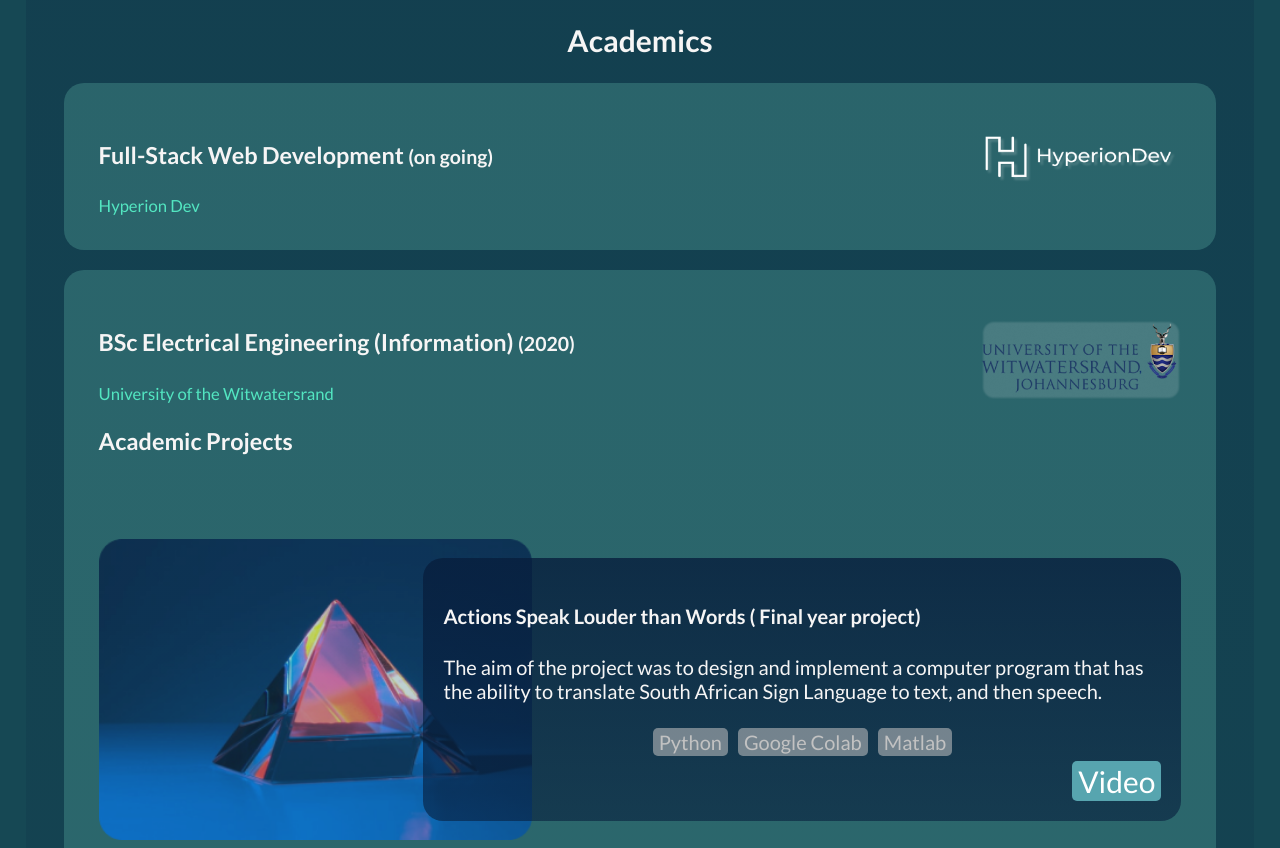
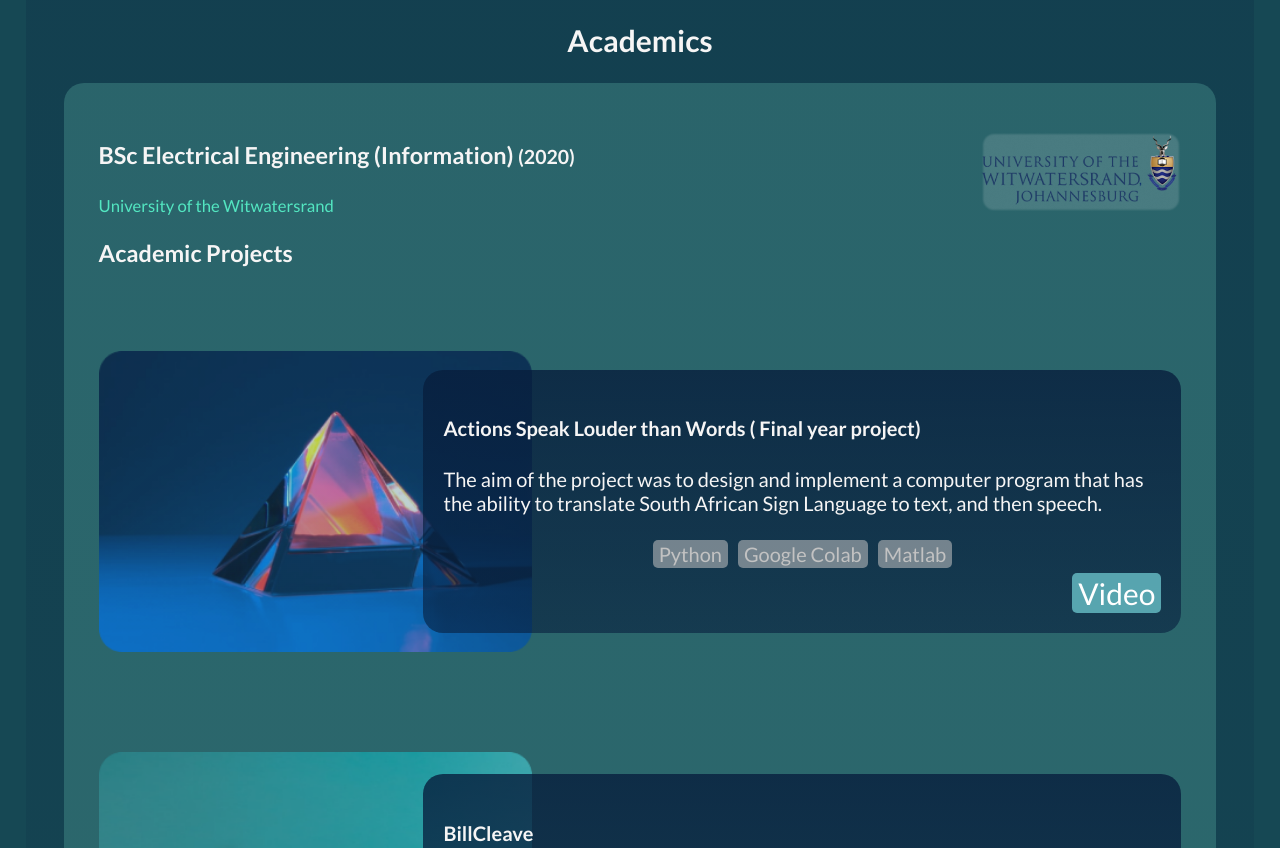
Before and after one commit to MadimetjaMadix/Madimetja_Sethosa_resume, a plain HTML site: page index.html in a window 1280 px wide. Shown: the part 1480-2328 px from the top of the page. Drawn offline with nearby package versions, Linux system fonts and the light colour scheme; some icons are missing.

Commit message:
Update index.html

```diff
--- a/index.html
+++ b/index.html
@@ -784,13 +784,6 @@
             <ul class="academics-list">
                 <li>
                     <div class="container">
-                        <h3>Full-Stack Web Development <small>(on going)</small></h3>
-                        <a href="#" class="acad-logo"><img src="./images/Logos/HyperionDev-Logo.png" alt="HyperionDev Logo" width="200px"> </a>
-                        <a href="https://www.hyperiondev.com/" target="_" class="acad-link"><small>Hyperion Dev</small></a>
-                    </div>
-                </li>
-                <li>
-                    <div class="container">
                         <h3>BSc Electrical Engineering (Information) <small>(2020) </small></h3>
                         <a href="#" class="acad-logo"><img src="./images/Logos/Wits-Logo.png" alt="wits logo" width="200px"> </a>
                         <a href="https://www.wits.ac.za" target="_" class="acad-link"><small>University of the Witwatersrand</small></a>
@@ -897,7 +890,6 @@
                     <li><a href="https://za.linkedin.com/in/madimetja-sethosa-230754b9" target="_"><span class="iconify icon" data-inline="false" data-icon="ant-design:linkedin-outlined" > </span><span class="iconTxt">Linked</span>  </a></li>
                     <li><a href="https://github.com/MadimetjaMadix" target="_"><span class="iconify icon" data-inline="false" data-icon="ant-design:github-outlined" ></span><span class="iconTxt">GitHub</span></a> </li>
                     <li><a href="mailto:madimetjasethosa@gmail.com"><span class="iconify icon" data-inline="false" data-icon="ant-design:mail-outlined" ></span><span class="iconTxt">Email</span></a></li>
-                    <li><a href="./doc/Resume-Madimetja-Sethosa.pdf"><span class="iconify icon" data-inline="false" data-icon="ant-design:file-pdf-outlined" ></span><span class="iconTxt">Résumé</span></a></li>
                 </ul>
                 <div class="form">
                     <h3>Get in touch</h3>
```
